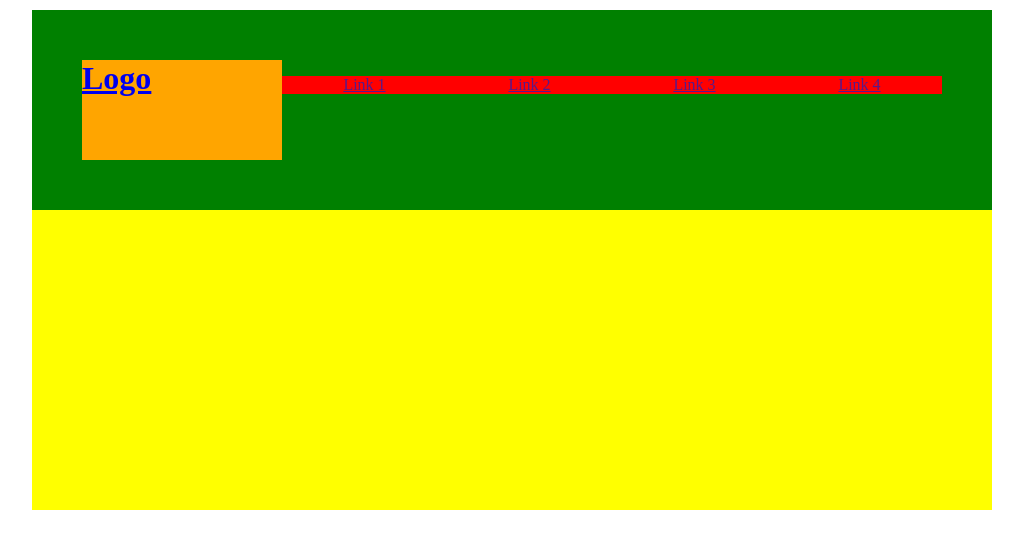
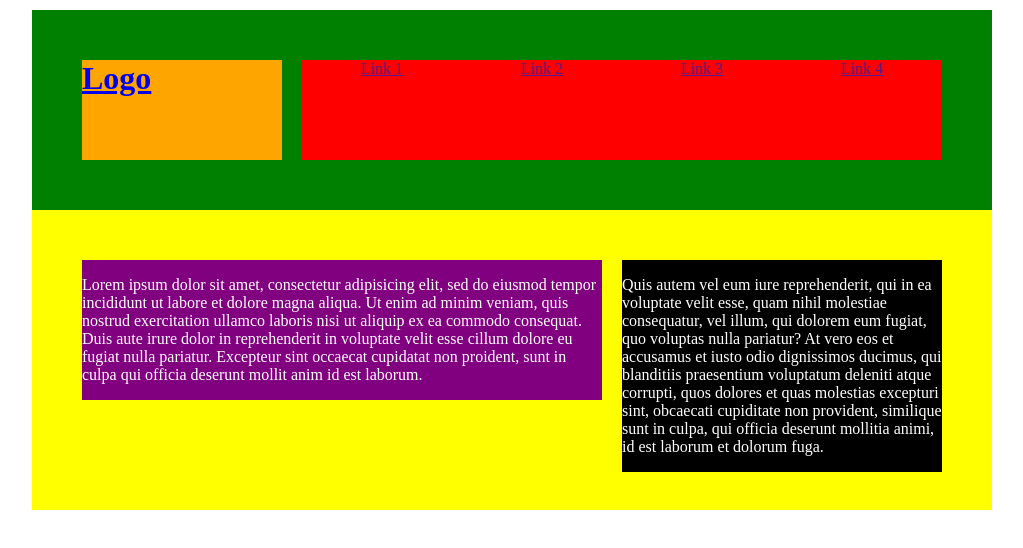
Before and after one commit to kopylash/frontend, a plain HTML site: page 3/index.html in a window 1280 px wide. Shown: the whole page, without its empty margins (128-1151 px from the left). Drawn offline with Linux system fonts and the light colour scheme.

Commit message:
made homework, added blocks and fixed navbar

```diff
--- a/3/index.html
+++ b/3/index.html
@@ -19,6 +19,19 @@
           <li><a href="">Link 3</a></li>
           <li><a href="">Link 4</a></li>
         </ul>
+        <!-- <div class="clear"></div> -->
+      </div>
+      <div class="container">
+        <div class="content">
+          <p>
+            Lorem ipsum dolor sit amet, consectetur adipisicing elit, sed do eiusmod tempor incididunt ut labore et dolore magna aliqua. Ut enim ad minim veniam, quis nostrud exercitation ullamco laboris nisi ut aliquip ex ea commodo consequat. Duis aute irure dolor in reprehenderit in voluptate velit esse cillum dolore eu fugiat nulla pariatur. Excepteur sint occaecat cupidatat non proident, sunt in culpa qui officia deserunt mollit anim id est laborum.
+          </p>
+        </div>
+        <div class="sidebar">
+          <p>
+            Quis autem vel eum iure reprehenderit, qui in ea voluptate velit esse, quam nihil molestiae consequatur, vel illum, qui dolorem eum fugiat, quo voluptas nulla pariatur? At vero eos et accusamus et iusto odio dignissimos ducimus, qui blanditiis praesentium voluptatum deleniti atque corrupti, quos dolores et quas molestias excepturi sint, obcaecati cupiditate non provident, similique sunt in culpa, qui officia deserunt mollitia animi, id est laborum et dolorum fuga.
+          </p>
+        </div>
       </div>
     </div>
 
--- a/3/style.css
+++ b/3/style.css
@@ -24,16 +24,50 @@
 }
 
 .nav {
+	width: 640px;
+	margin:0;
+	margin-left: 20px;
+	padding: 0;
+	float: right;
 
 }
 
 .nav li {
 	display: block;
-	width: 165px;
+	width: 160px;
+	height: 100px;
 	background: red;
 	float: left;
 	text-align: center;
 }
+
 .nav li:hover {
 	background: cyan;
 }
+
+.nav li a {
+	display:block;
+	height: 100%;
+}
+
+.clear {
+	clear: both;
+}
+
+.container {
+	padding: 50px;
+	color: white;
+}
+
+.content {
+	width: 520px;
+	background: purple;
+	float: left;
+}
+
+.sidebar {
+	width: 320px;
+	background: black;
+	margin-left: 20px;
+	float: right;
+}
```
